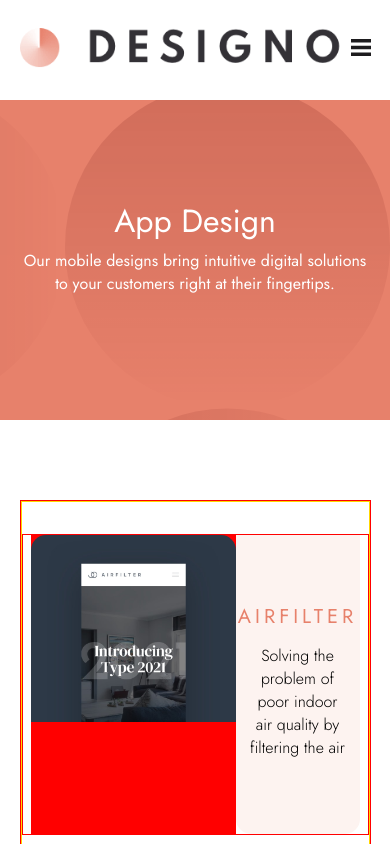
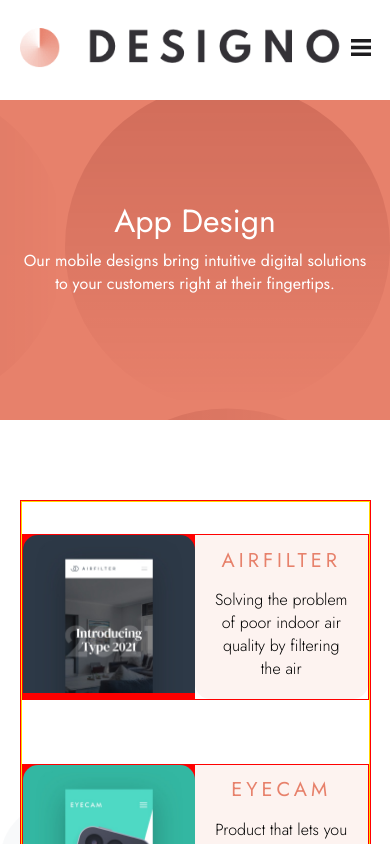
Before and after one commit to SJellen/designo, a Next.js app: page /appdesign in a window 390 px wide. Shown: the top 844 px of the page. Built offline with nearby package versions, Linux system fonts and the light colour scheme.

Commit message:
tablet project tile sizing

```diff
--- a/styles/ProjectTIle.module.scss
+++ b/styles/ProjectTIle.module.scss
@@ -60,23 +60,28 @@
 @media only screen and (max-width: 800px) {
     .container {
         width: 100%;
-        height: 301px;
+        height: auto;
         display: flex;
-
+        padding: 0;
         flex-direction: row;
         border: 1px solid red;
         margin: 2rem auto;
     }
     .imgContainer {
        background-color: red;
+       width: 50%;
+       height: auto;
+    //    width: 338px;
+    //    height: auto;
        img {
-           width: 338px;
+        //    width: 338px;
            height: auto;
        }
     }
 
     .bottomContainer {
         margin: 0 auto;
+        width: 50%;
         height: auto;
 
     }
```
